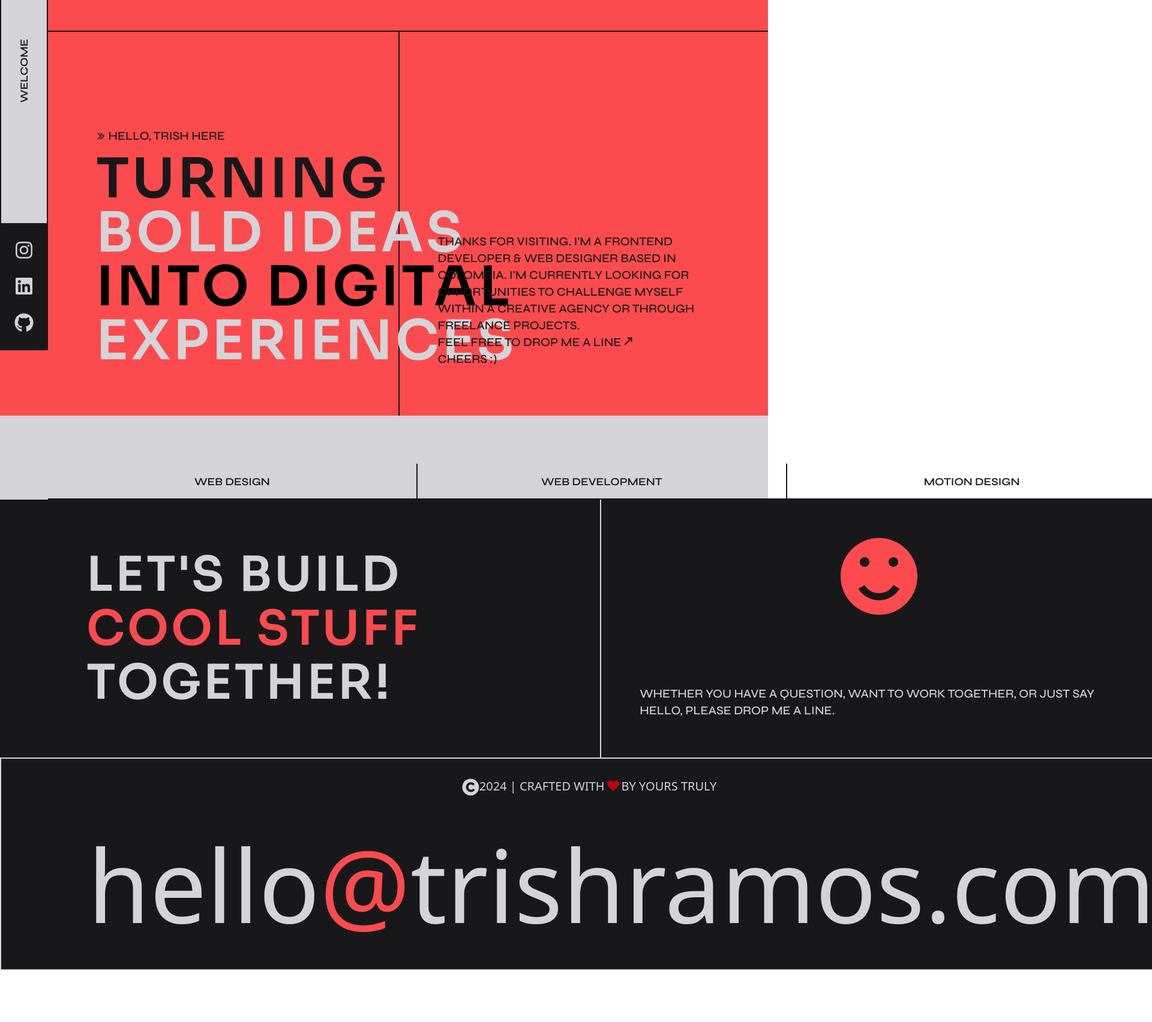
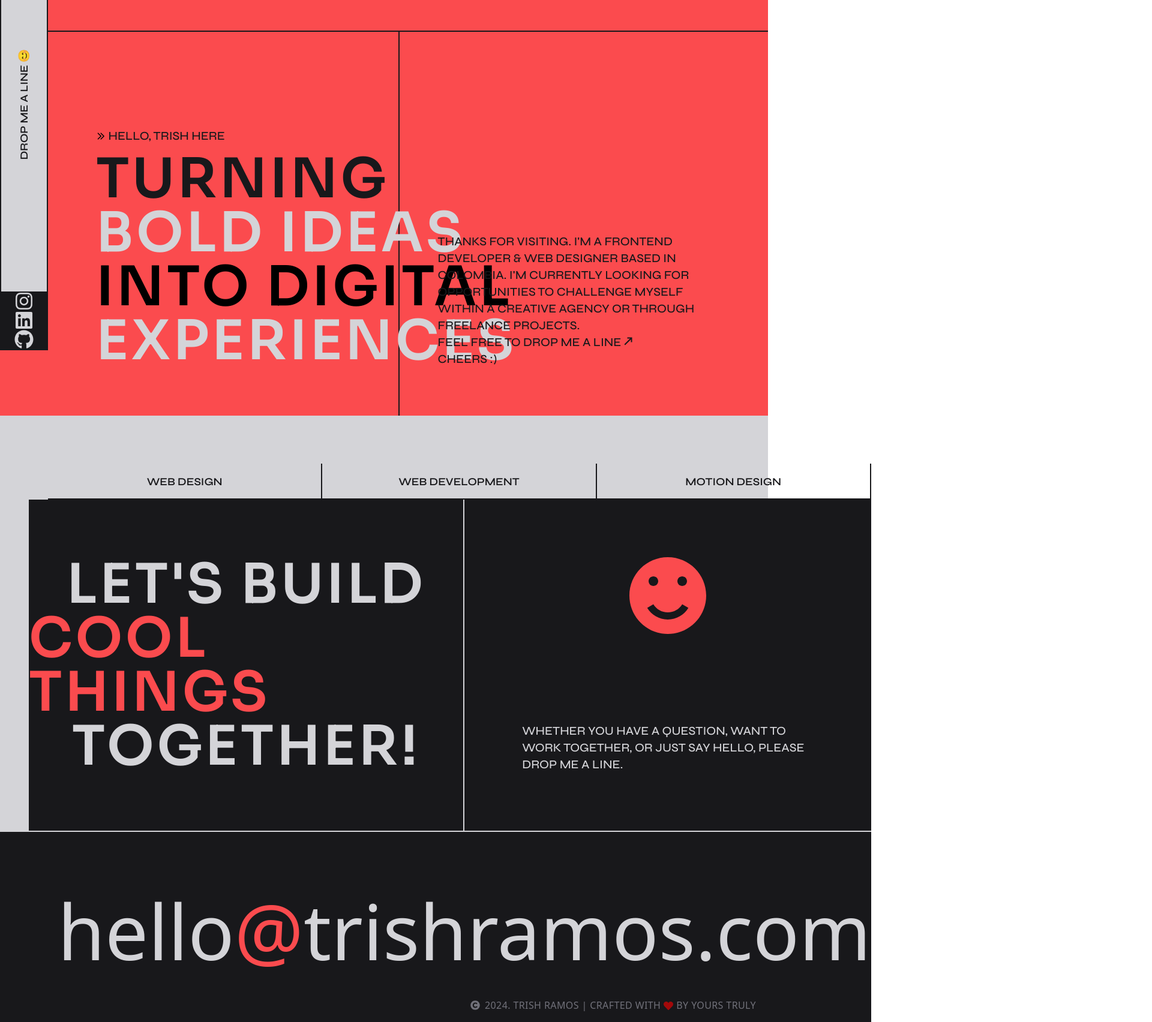
Before and after one commit to sandyFit/trish-portfolio, a React (Create React App) app: page / in a window 1280 px wide. Shown: the part 216-1920 px from the top of the page at 60% size, 1920 px wide, since content can reach past the window. Before the commit the page ends 1834 px from the top, so only its background shows below. Built offline with nearby package versions, Linux system fonts and the light colour scheme; a web font is replaced by a local one.

Commit message:
Adjusted the active section message in the sidebar

```diff
--- a/src/index.css
+++ b/src/index.css
@@ -81,6 +81,6 @@
     }
 
     .footer-title {
-      @apply font-sora text-[5rem] font-[600] tracking-wider leading-[90px] uppercase
+      @apply font-sora text-[5.7rem] font-[600] tracking-wider leading-[90px] uppercase
     }
 }
--- a/src/layouts/Footer.jsx
+++ b/src/layouts/Footer.jsx
@@ -8,28 +8,28 @@ const Footer = () => {
     const date = new Date();
 
     return (
-        <section name='contact' className='w-full min-h-screen pt-[80px] bg-zinc-300
+        <section id='contact' className='w-full min-h-screen pt-[80px] bg-zinc-300
             grid grids-col-2'>
-            <article id='contact' className='w-[calc(100vw - 90px)] h-[60px] grid grid-cols-3 border-b-2
+            <article  className='w-[calc(100vw - 90px)] h-[60px] grid grid-cols-3 border-b-2
                 border-zinc-900 ml-[80px] text-center text-zinc-900 font-syne text-lg
                 font-semibold uppercase'>
                 <p className='pt-4 border-r-2 border-zinc-900'>Web design</p>
                 <p className='pt-4 border-r-2 border-zinc-900'>Web development</p>
-                <p className='pt-4'>Motion design</p>
+                <p className='pt-4 border-r-2 border-zinc-900'>Motion design</p>
             </article>
 
             <article className="flex h-full">
-                <div className="bg-zinc-900 w-[52%] py-[5em] pl-36 border-r-2 border-zinc-300">
+                <div className="bg-zinc-900 w-[52%] py-[6em] border-r-2 border-zinc-300
+                    text-left flex flex-col items-center ml-12">
 
                     <h1 className='footer-title text-zinc-300 '>
                         let's build
                     </h1>
-                    <h2 className='footer-title text-orangey-400'>cool stuff</h2>
+                    <h2 className='footer-title text-orangey-400'>cool things</h2>
                     <h2 className='footer-title text-zinc-300'>together!</h2>
+                </div>
 
-
-                </div>
-                <div className="bg-zinc-900 w-[48%] flex flex-col justify-between items-center px-16 p-16 ">
+                <div className="bg-zinc-900 w-[48%] flex flex-col justify-between items-center px-24 py-24 ">
                     <ImSmile2 style={{color: '#fb4b4e', fontSize: '8rem'}}/>
                     <p className='font-syne text-xl text-zinc-300 font-[500] uppercase'>
                         Whether you have a question, want to work together, or just say hello, please drop me a line.
@@ -37,22 +37,21 @@ const Footer = () => {
                 </div>
             </article>
 
-            <article className='w-full flex flex-col bg-zinc-900 border-2 border-zinc-300'>
-                <div className="w-full flex text-xl font-medium uppercase text-zinc-300 pt-8
-                    pl-[48rem]">
-                    <FaCopyright style={{marginTop: '.1rem', fontSize: '1.8rem'}}/>
-                    {`${date.getFullYear()}  |   Crafted with`}
-                    <FaHeart style={{ color: 'red', margin: '3px 4px 0 4px', opacity: '.7' }} />
+            <article className='w-full flex flex-col bg-zinc-900 border-t-2 border-zinc-300'>
+                <p className='text-[8rem] pt-[.54em] text-center pb-4 pl-24 text-zinc-300'>
+                    <a href="mailto:sandy07r@gmail.com" >hello
+                    <span className='text-orangey-400'>@</span>
+                    trishramos.com</a>
+                </p>
+
+                 <div className="w-full flex  font-normal uppercase text-zinc-500 pb-4
+                    pl-[49rem] tracking-wide">
+                    <FaCopyright style={{margin: '.25rem .5rem 0 0', fontSize: '1rem'}}/>
+                    {`${date.getFullYear()}. Trish ramos |   Crafted with`}
+                    <FaHeart style={{ color: 'red', margin: '5px 5px 0 5px', opacity: '.6' }} />
                     {'by yours truly'}
                 </div>
 
-                <a href="mailto:sandy07r@gmail.com">
-                    <p className='text-[10.5rem] pt-[.125em] pb-4 pl-36 text-zinc-300'>
-                        hello
-                        <span className='text-orangey-400'>@</span>
-                        trishramos.com
-                    </p>
-                </a>
 
             </article>
 
--- a/src/layouts/Navbar.jsx
+++ b/src/layouts/Navbar.jsx
@@ -3,12 +3,12 @@ import { Link as ScrollLink } from 'react-scroll';
 
 const Navbar = () => {
     return (
-        <nav className='flex justify-end items-center w-full h-[80px]
-            fixed top-0 left-0 bg-zinc-300 z-20 border-t-2 border-b-2 border-zinc-900 hover:text-zinc-900 '>
+        <nav className='flex justify-end items-center w-full h-[80px] fixed top-0 left-0 bg-zinc-300 z-20
+            border-t-2 border-b-2 border-zinc-900 hover:text-zinc-900 '>
 
-            <div className="relative w-7/12">
-                <div className='flex justify-center items-center z-30 pl-6 '>
-                    <ul className='w-full flex justify-between items-center bg-zinc-300 pl-20'>
+            <div className="relative w-8/12">
+                <div className='flex justify-center items-center'>
+                    <ul className='w-full flex justify-between items-center bg-zinc-300'>
                         {['about', 'services', 'projects', 'playground', 'cv'].map((item, index) => (
                             <li className='text-zinc-900 font-syne text-lg font-semibold hover:text-orangey-400
                             cursor-pointer py-2 uppercase' key={index}>
@@ -18,8 +18,9 @@ const Navbar = () => {
                             </li>
                         ))}
 
-                        <li className='text-zinc-300 font-syne text-lg font-semibold bg-zinc-900 hover:bg-zinc-300
-                            hover:text-zinc-900 cursor-pointer px-16 py-6 uppercase'>
+                        <li className='text-zinc-300 font-syne text-lg font-semibold bg-00 bg-zinc-900
+                            hover:bg-orangey-400 hover:text-zinc-900 cursor-pointer px-16 py-6 uppercase
+                            border-r-2 border-l-2 border-zinc-900'>
                             <ScrollLink to='contact' smooth={true} duration={500}>
                                 Let's Talk
                             </ScrollLink>
--- a/src/layouts/Sidebar.jsx
+++ b/src/layouts/Sidebar.jsx
@@ -1,5 +1,6 @@
 import React, { useEffect, useState } from 'react';
 import { FaGithub, FaInstagram, FaLinkedin } from 'react-icons/fa';
+import { Link } from 'react-scroll';
 
 const Sidebar = () => {
 
@@ -19,19 +20,19 @@ const Sidebar = () => {
 
     switch (currentSection) {
         case 'hero':
-            setActiveSection('Welcome');
+            setActiveSection('Welcome 🖐');
             break;
         case 'about':
             setActiveSection('My Journey');
             break;
         case 'projects':
-            setActiveSection('Selected Works');
+            setActiveSection('selected works');
             break;
         case 'playground':
-            setActiveSection('Playground');
+            setActiveSection('my digital chaos');
             break;
         case 'contact':
-            setActiveSection("Let's Talk");
+            setActiveSection("drop me a line 😊");
             break;
         default:
             setActiveSection('Welcome');
@@ -50,16 +51,18 @@ const Sidebar = () => {
     return (
         <section className='w-[80px] h-full flex flex-col justify-between items-center border-2
             border-zinc-900 gap-60 fixed inset-0 z-30 bg-zinc-300'>
-            <p className="text-zinc-300  text-[4rem] font-syne font-bold flex justify-center items-center w-full
-                h-[78px] border-b-2 border-zinc-900 bg-zinc-900">
-                T
+            <p className="text-zinc-300 text-[4rem] font-syne font-bold flex justify-center items-center w-full h-[78px] border-b-2 border-zinc-900 bg-zinc-900">
+                <Link to="hero" className="w-full h-full flex justify-center items-center">T</Link>
             </p>
 
-            <div className="flex">
-                <p className='text-zinc-900 font-syne text-lg font-semibold uppercase -rotate-90'>{ activeSection }</p>
-            </div>
+            <article className="flex justify-center" style={{ width: '200px' }}>
+                <p className='text-zinc-900 font-syne text-lg font-semibold uppercase -rotate-90 '>
+                    {activeSection}
+                </p>
+            </article>
 
-            <div className='flex flex-col justify-evenly items-center w-full h-[20rem] text-zinc-300 bg-zinc-900 '>
+            <article className='flex flex-col justify-evenly items-center w-full text-zinc-300
+                 bg-zinc-900 border-t-2 border-zinc-300'>
                 <FaInstagram
                     style={{ fontSize: '2rem',  cursor: 'pointer', transition: 'opacity 0.2s' }}
                     onMouseOver={(e) => e.target.style.opacity = 0.65}
@@ -76,7 +79,7 @@ const Sidebar = () => {
                     onMouseOut={(e) => e.target.style.opacity = 1}
                 />
 
-            </div>
+            </article>
 
         </section>
     )
--- a/src/pages/home/Hero.jsx
+++ b/src/pages/home/Hero.jsx
@@ -10,7 +10,7 @@ const Hero = () => {
 
     return (
         <>
-            <section className='w-full min-h-screen bg-orangey-400 grid grids-col-2 relative'>
+            <section id='hero' className='w-full min-h-screen bg-orangey-400 grid grids-col-2 relative'>
                 <article className='absolute top-16 left-0 w-full'>
                     <MotionText
                         icon={<ImSmile style={{ margin: '3.6rem 4rem 0 0', fontSize: '5.8rem', color: '#d4d4d8'}} />}
```
